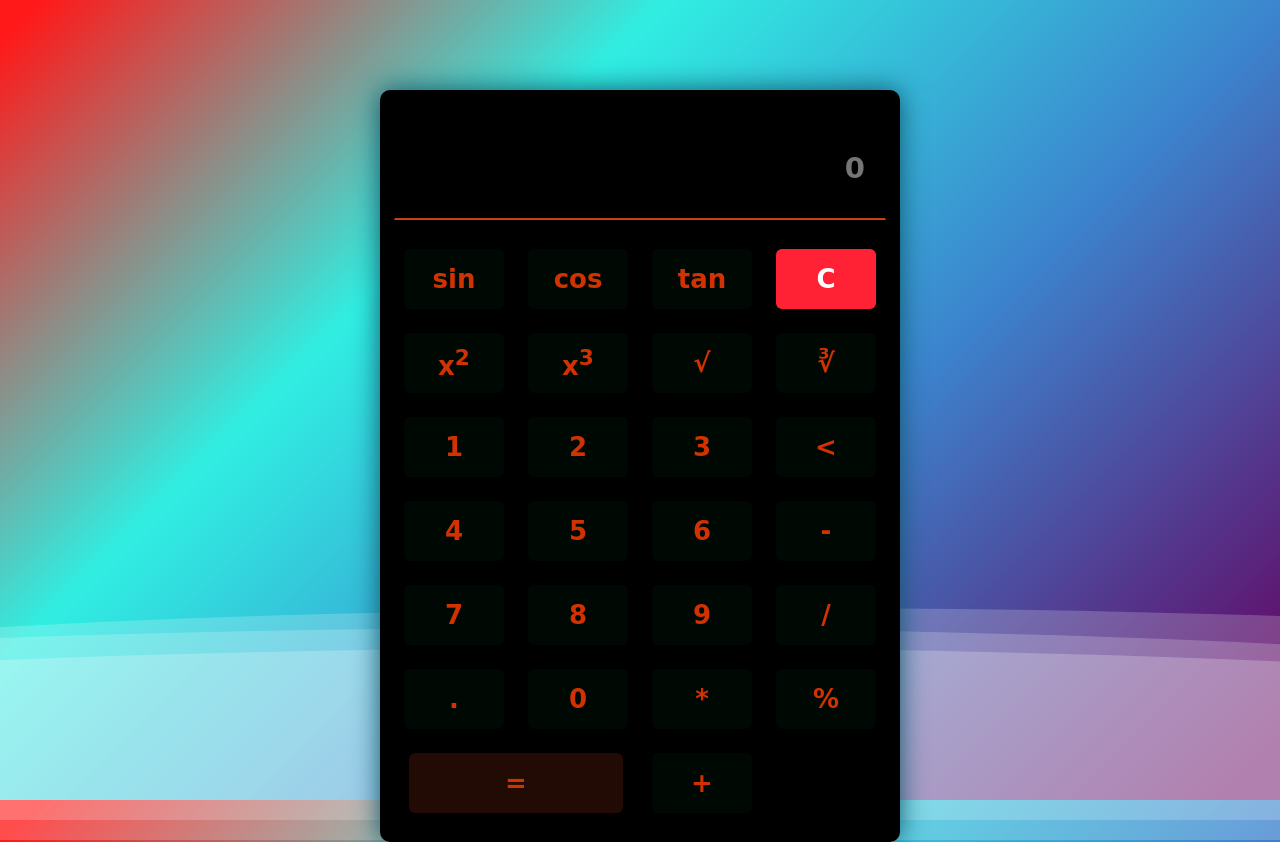
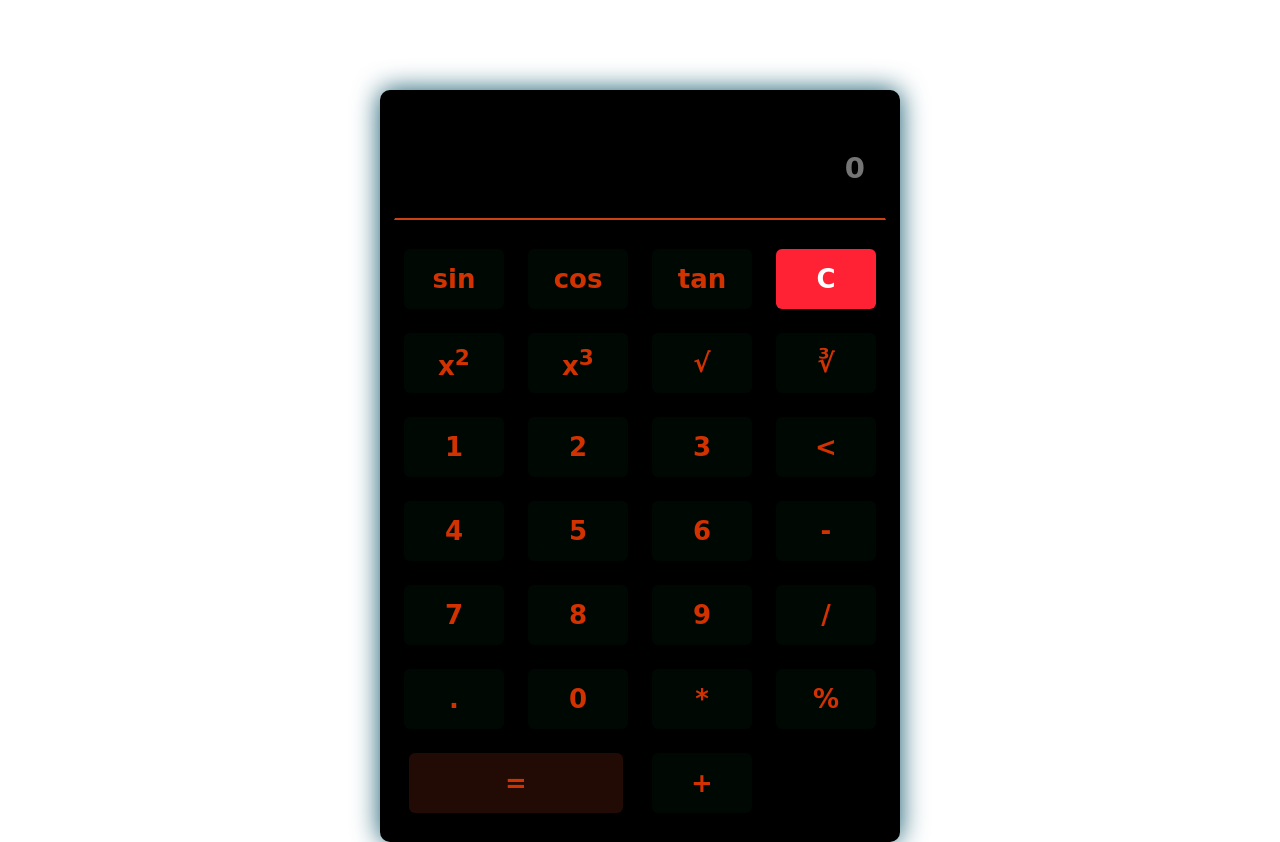
Before and after one commit to AlperAyik/JS.Calculator, a plain HTML site: page Calculator/index.html in a window 1280 px wide. Drawn offline with Linux system fonts and the light colour scheme.

Commit message:
Update Calculator.css

```diff
--- a/Calculator/Calculator.css
+++ b/Calculator/Calculator.css
@@ -2,7 +2,7 @@ body {
 margin: auto;
 font-family: -apple-system, BlinkMacSystemFont, sans-serif;
 overflow: auto;
-background: linear-gradient(315deg, rgba(101,0,94,1) 3%, rgba(60,132,206,1) 38%, rgba(48,238,226,1) 68%, rgba(255,25,25,1) 98%);
+background: #E8E6D6);
 animation: gradient 15s ease infinite;
 background-size: 400% 400%;
 background-attachment: fixed;
```
